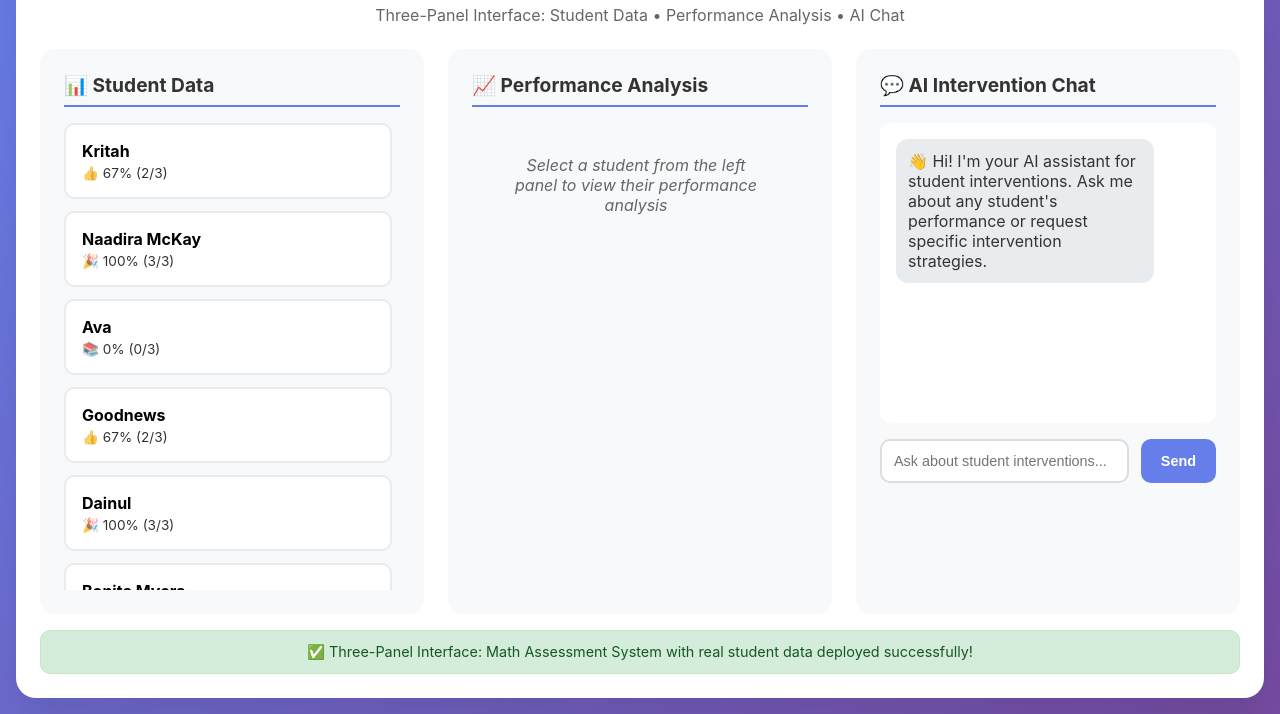
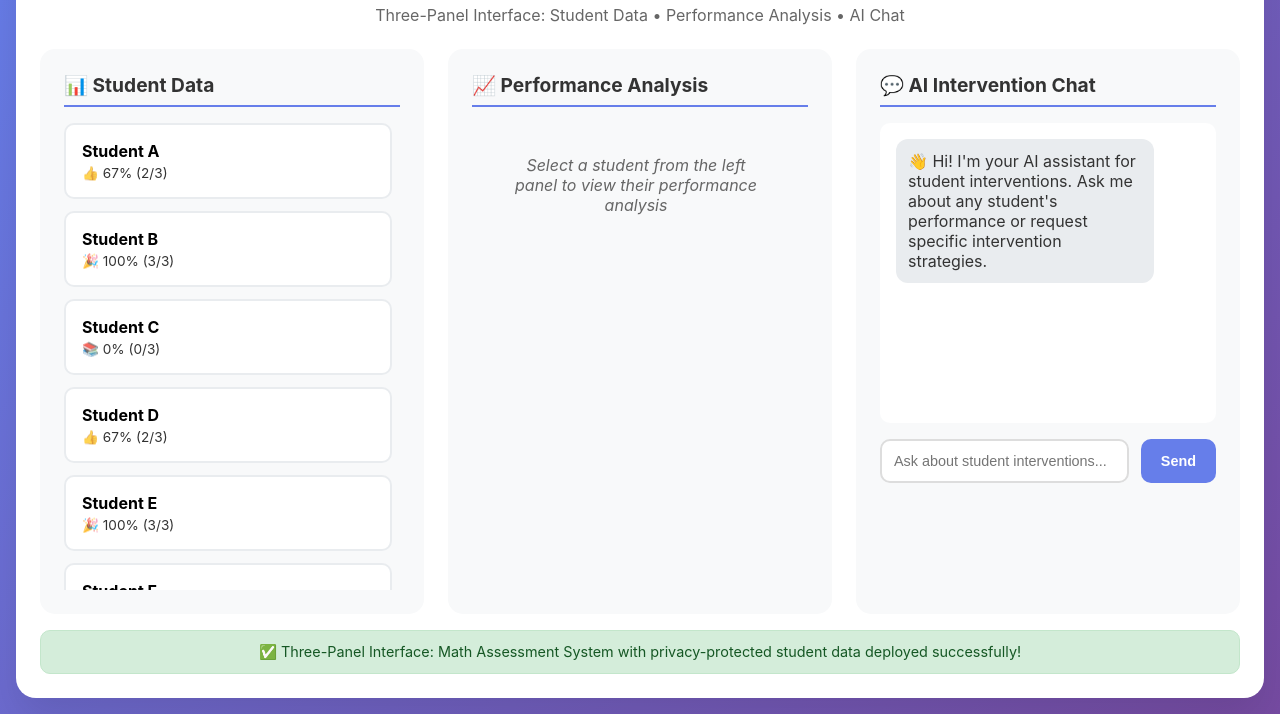
Before and after one commit to sunnymari/school-llm, a website: page three_panel_interface.html in a window 1280 px wide. Shown: the part 86-800 px from the top of the page. Drawn offline with Linux system fonts and the light colour scheme.

Commit message:
PRIVACY UPDATE: Replace real student names with privacy-friendly pseudonyms (Student A-J)

```diff
--- a/three_panel_interface.html
+++ b/three_panel_interface.html
@@ -329,23 +329,23 @@
         </div>
 
         <div class="status">
-            ✅ Three-Panel Interface: Math Assessment System with real student data deployed successfully!
+            ✅ Three-Panel Interface: Math Assessment System with privacy-protected student data deployed successfully!
         </div>
     </div>
 
     <script>
-        // Real student data from your assessment
+        // Student data with privacy-friendly names
         const studentData = {
-            "Kritah": {"Q1_8cubes": 1, "Q2_6cubes": 0, "Q3_morecubes": 1, "Total": 2, "Percentage": 67},
-            "Naadira McKay": {"Q1_8cubes": 1, "Q2_6cubes": 1, "Q3_morecubes": 1, "Total": 3, "Percentage": 100},
-            "Ava": {"Q1_8cubes": 0, "Q2_6cubes": 0, "Q3_morecubes": 0, "Total": 0, "Percentage": 0},
-            "Goodnews": {"Q1_8cubes": 1, "Q2_6cubes": 1, "Q3_morecubes": 0, "Total": 2, "Percentage": 67},
-            "Dainul": {"Q1_8cubes": 1, "Q2_6cubes": 1, "Q3_morecubes": 1, "Total": 3, "Percentage": 100},
-            "Bonita Myers": {"Q1_8cubes": 1, "Q2_6cubes": 0, "Q3_morecubes": 1, "Total": 2, "Percentage": 67},
-            "Melodi Myers": {"Q1_8cubes": 1, "Q2_6cubes": 1, "Q3_morecubes": 1, "Total": 3, "Percentage": 100},
-            "Lulu": {"Q1_8cubes": 1, "Q2_6cubes": 1, "Q3_morecubes": 0, "Total": 2, "Percentage": 67},
-            "August": {"Q1_8cubes": 1, "Q2_6cubes": 1, "Q3_morecubes": 1, "Total": 3, "Percentage": 100},
-            "Mehtun Nissa": {"Q1_8cubes": 1, "Q2_6cubes": 1, "Q3_morecubes": 1, "Total": 3, "Percentage": 100}
+            "Student A": {"Q1_8cubes": 1, "Q2_6cubes": 0, "Q3_morecubes": 1, "Total": 2, "Percentage": 67},
+            "Student B": {"Q1_8cubes": 1, "Q2_6cubes": 1, "Q3_morecubes": 1, "Total": 3, "Percentage": 100},
+            "Student C": {"Q1_8cubes": 0, "Q2_6cubes": 0, "Q3_morecubes": 0, "Total": 0, "Percentage": 0},
+            "Student D": {"Q1_8cubes": 1, "Q2_6cubes": 1, "Q3_morecubes": 0, "Total": 2, "Percentage": 67},
+            "Student E": {"Q1_8cubes": 1, "Q2_6cubes": 1, "Q3_morecubes": 1, "Total": 3, "Percentage": 100},
+            "Student F": {"Q1_8cubes": 1, "Q2_6cubes": 0, "Q3_morecubes": 1, "Total": 2, "Percentage": 67},
+            "Student G": {"Q1_8cubes": 1, "Q2_6cubes": 1, "Q3_morecubes": 1, "Total": 3, "Percentage": 100},
+            "Student H": {"Q1_8cubes": 1, "Q2_6cubes": 1, "Q3_morecubes": 0, "Total": 2, "Percentage": 67},
+            "Student I": {"Q1_8cubes": 1, "Q2_6cubes": 1, "Q3_morecubes": 1, "Total": 3, "Percentage": 100},
+            "Student J": {"Q1_8cubes": 1, "Q2_6cubes": 1, "Q3_morecubes": 1, "Total": 3, "Percentage": 100}
         };
 
         let selectedStudent = null;
@@ -519,7 +519,7 @@
 
             // General responses
             if (message.includes('intervention') || message.includes('help') || message.includes('support')) {
-                return "I can help with intervention strategies! Ask about a specific student (like 'How can I help Ava?') or ask about general counting interventions.";
+                return "I can help with intervention strategies! Ask about a specific student (like 'How can I help Student C?') or ask about general counting interventions.";
             }
 
             if (message.includes('counting') || message.includes('cubes')) {
@@ -530,7 +530,7 @@
                 return "I can analyze any student's performance! Select a student from the left panel to see their details, or ask me about a specific student by name.";
             }
 
-            return "I'm here to help with student interventions! Try asking about a specific student (like 'What does Ava need?') or ask about counting strategies.";
+            return "I'm here to help with student interventions! Try asking about a specific student (like 'What does Student C need?') or ask about counting strategies.";
         }
 
         function generateStudentSpecificResponse(name, data, message) {
```
